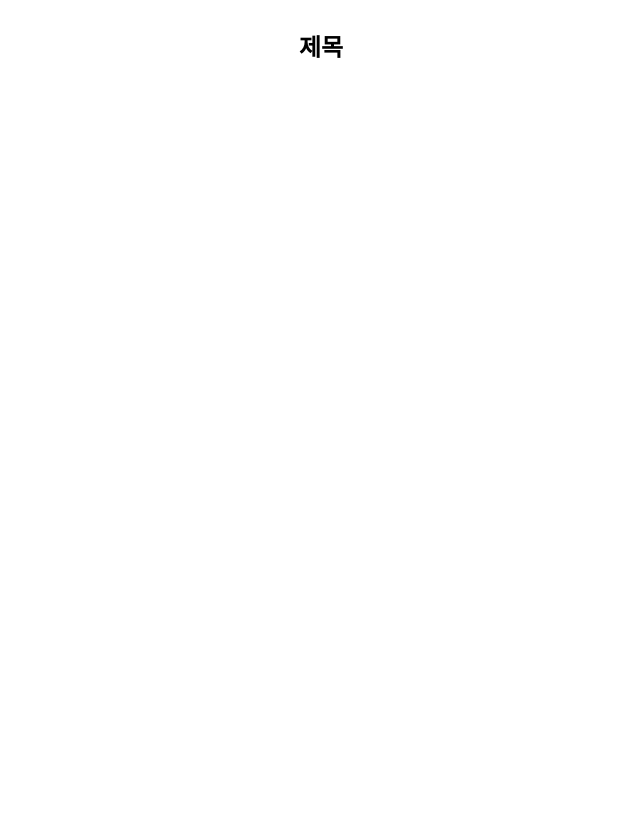
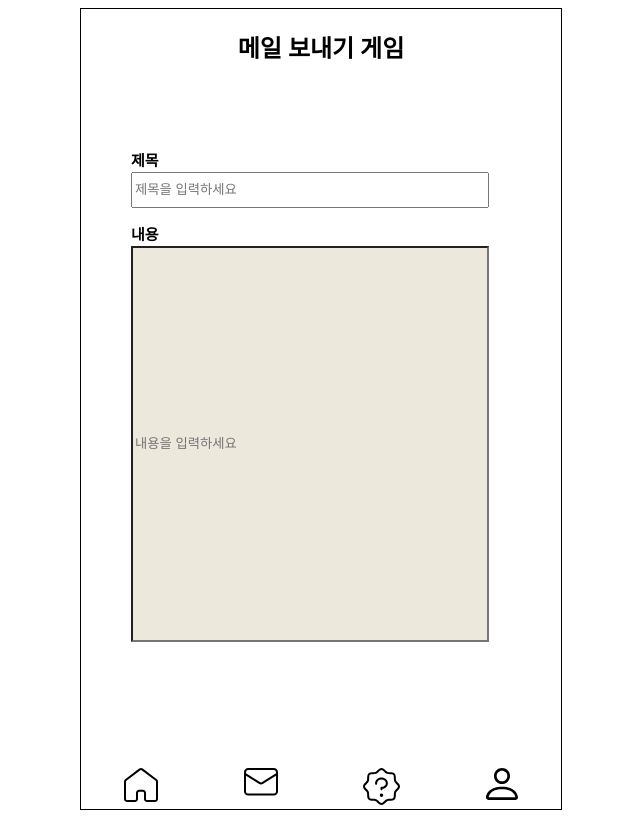
Before and after one commit to onesilver04/COKOTHON_2024, a React (Create React App) app: page /test in a window 1280 px wide. Shown: the whole page, without its empty margins (319-959 px from the left). Built offline with nearby package versions, Linux system fonts and the light colour scheme; the HTML template or start-up script is replaced by a standard one.

Commit message:
[FIX] Fixed Footer

```diff
--- a/src/App.css
+++ b/src/App.css
@@ -8,4 +8,5 @@
     width: auto;
     position: relative;
     word-break: keep-all;
+    border: solid black 1px;
 }
--- a/src/components/Footer.css
+++ b/src/components/Footer.css
@@ -1,6 +1,9 @@
 .Home{
+    position: absolute;
+    bottom: 0;
     display: flex;
     justify-content: space-around;
+    width: 100%;
 }
 .img{
     filter: opacity(0.5) drop-shadow(0 0 0 #228b22);
--- /dev/null
+++ b/src/pages/EmailGame/EmailGame.js
@@ -0,0 +1,22 @@
+import Header from '../../components/Header';
+import Footer from '../../components/Footer';
+
+const EmailGame = () => {
+  return (
+    <div className="EmailGameBody">
+      <Header title="메일 보내기 게임" />
+      <div className="GameBody" style={{ padding: "50px" }}>
+        <div className="title">
+          <h3 style={{ fontSize: "15px", marginBottom: "2px" }}>제목</h3>
+          <input placeholder="제목을 입력하세요" style={{ width: "350px", height: "30px" }} />
+        </div>
+        <div className="content">
+          <h3 style={{ fontSize: "15px", marginBottom: "2px" }}>내용</h3>
+          <input placeholder="내용을 입력하세요" style={{ width: "350px", height: "390px", backgroundColor: "#EDE8DC" }} />
+        </div>
+      </div>
+      <Footer />
+    </div>
+  );
+};
+export default EmailGame;
--- a/src/pages/Test/testPage.js
+++ b/src/pages/Test/testPage.js
@@ -1,10 +1,10 @@
 import React from "react";
-import Header from "../../components/Header";
+import EmailGame from "../EmailGame/EmailGame";
 
 const TestPage = () => {
   return (
     <div>
-      <Header title="제목" />
+      <EmailGame />
     </div>
   );
 };
```
